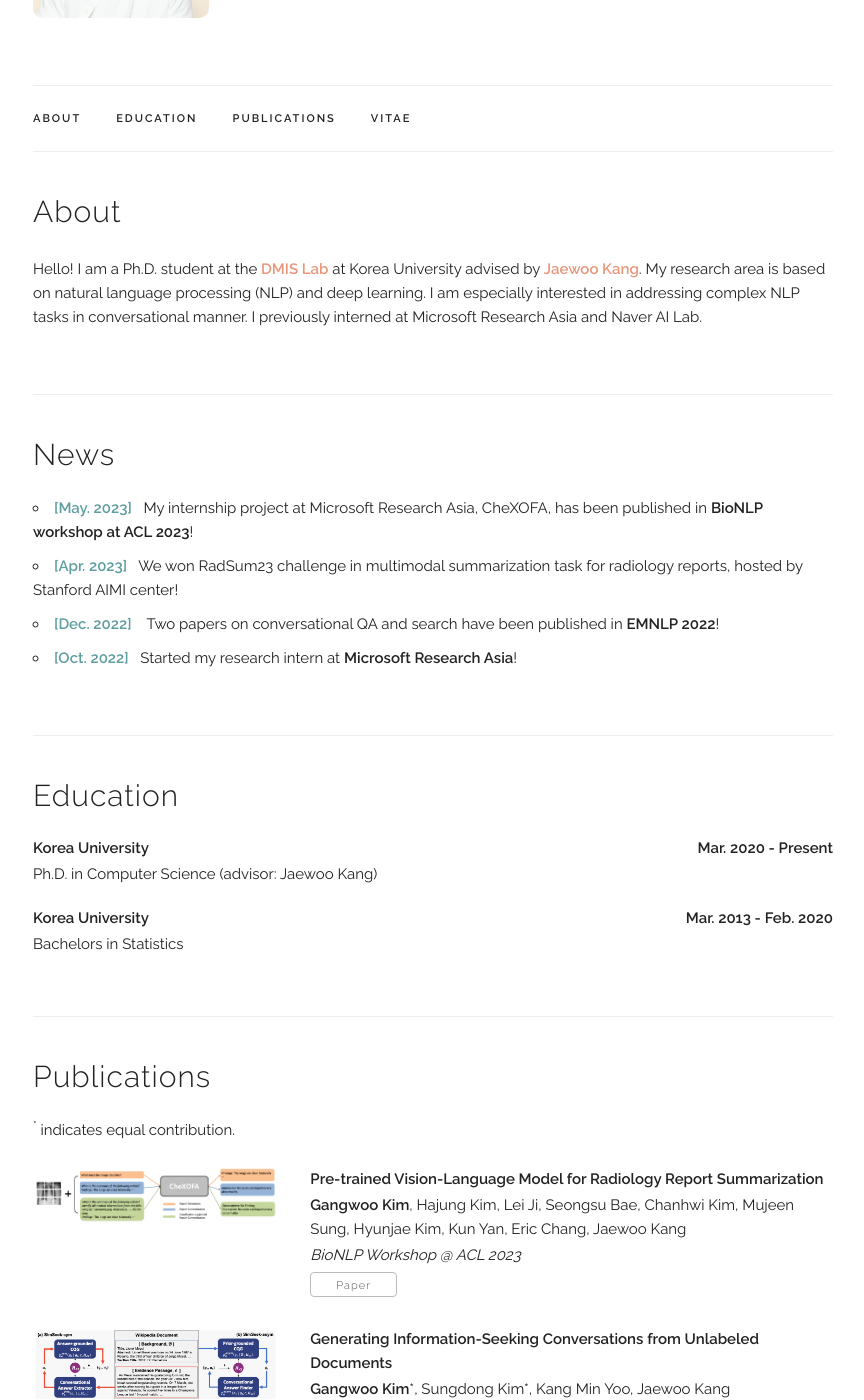
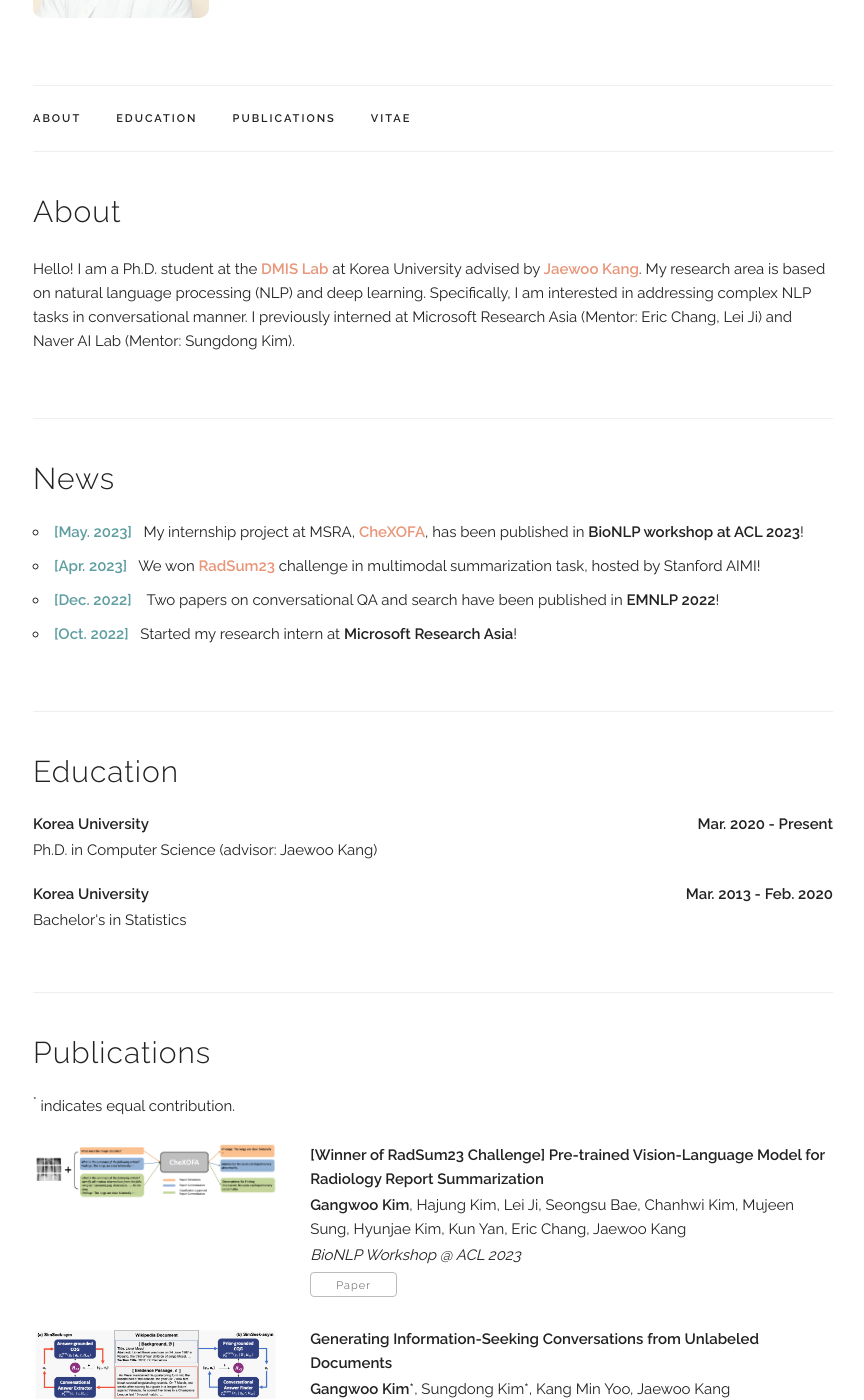
Before and after one commit to gankim/gankim.github.io, a Jekyll site: the page built from index.html, in a window 1280 px wide and 1400 px high, scrolled down 208 px. Shown: the whole window, without its empty margins (207-1071 px from the left). Built offline with Jekyll 4.4.1, drawn with Linux system fonts in a browser that asks for light colours; some web fonts are replaced; some of the changed text lies outside the part shown.

Commit message:
pre-release

```diff
--- a/_data/main_info.yaml
+++ b/_data/main_info.yaml
@@ -2,7 +2,7 @@ name: "Gangwoo Kim"
 title: "Ph.D. Student at Korea University"
 dept: "Computer Science"
 # office: "Coda 1147M"
-email: "gangwoo_kim [at] korea.ac.kr"
+email: "gangwoo_kim [ at ] korea.ac.kr"
 profile_pic: "/assets/profile-pics/gw.jpg"
 twitter: "https://twitter.com/gangwoo_kim"
 cv: "assets/cv/CV.pdf"
--- a/_data/publications.yaml
+++ b/_data/publications.yaml
@@ -1,5 +1,5 @@
 papers:
-  - title: "Pre-trained Vision-Language Model for Radiology Report Summarization"
+  - title: "[Winner of RadSum23 Challenge] Pre-trained Vision-Language Model for Radiology Report Summarization"
     image: "/assets/publications/2023_chexofa/image.png"
     authors: "<b>Gangwoo Kim</b>, Hajung Kim, Lei Ji, Seongsu Bae, Chanhwi Kim, Mujeen Sung, Hyunjae Kim, Kun Yan, Eric Chang, Jaewoo Kang"
     venue: "BioNLP Workshop @ ACL 2023"
@@ -38,7 +38,7 @@ papers:
     code: "https://github.com/dmis-lab/position-bias"
     selected: y
 
-  - title: "Transferability of Natural Language Inference to Biomedical Question Answering"
+  - title: "[Winner of BioASQ 8b Challenge] Transferability of Natural Language Inference to Biomedical Question Answering"
     image: "/assets/publications/2020_bioasq/image.png"
     authors: "Minbyul Jeong, Mujeen Sung, <b>Gangwoo Kim</b>, Donghyeon Kim, Wonjin Yoon, Jaehyo Yoo, Jaewoo Kang"
     venue: "BioASQ Workshop @ CLEF 2020"
--- a/index.html
+++ b/index.html
@@ -7,7 +7,7 @@ layout: default
   <p>
     <p>
       Hello! I am a Ph.D. student at the <a href="https://dmis.korea.ac.kr/">DMIS Lab</a> at Korea University advised by <a href="https://dmis.korea.ac.kr/jaewoo-kang-p-i">Jaewoo Kang</a>.
-      My research area is based on natural language processing (NLP) and deep learning. I am especially interested in addressing complex NLP tasks in conversational manner. I previously interned at Microsoft Research Asia and Naver AI Lab.
+      My research area is based on natural language processing (NLP) and deep learning. Specifically, I am interested in addressing complex NLP tasks in conversational manner. I previously interned at Microsoft Research Asia (Mentor: Eric Chang, Lei Ji) and Naver AI Lab (Mentor: Sungdong Kim).
     </p>
   </p>
 </div>
@@ -18,11 +18,11 @@ layout: default
     <ul>
       <li>
         <b style="color:cadetblue">[May. 2023]</b>&nbsp&nbsp
-        My internship project at Microsoft Research Asia, CheXOFA, has been published in <b>BioNLP workshop at ACL 2023</b>!
+        My internship project at MSRA, <a href="https://arxiv.org/abs/2307.07409">CheXOFA</a>, has been published in <b>BioNLP workshop at ACL 2023</b>!
       </li>
       <li>
         <b style="color:cadetblue">[Apr. 2023]</b>&nbsp&nbsp
-        We won RadSum23 challenge in multimodal summarization task for radiology reports, hosted by Stanford AIMI center!
+        We won <a href="https://vilmedic.app/misc/bionlp23/sharedtask/">RadSum23</a> challenge in multimodal summarization task, hosted by Stanford AIMI!
       </li>
       <li>
         <b style="color:cadetblue">[Dec. 2022]</b> &nbsp&nbsp
@@ -48,7 +48,7 @@ layout: default
         <div class="paper">
           <p class="title"><b>Korea University<b style="float:right;">Mar. 2013 - Feb. 2020</b></b></p>
 
-          <p>Bachelors in Statistics </p>
+          <p>Bachelor's in Statistics </p>
           <p></p>
         </div>
 </div>
```
Also changed, not shown: _data/experience.yaml (+16 -21 lines), assets/publications/2022_conv-shortcut/image.png, 1 other file.
